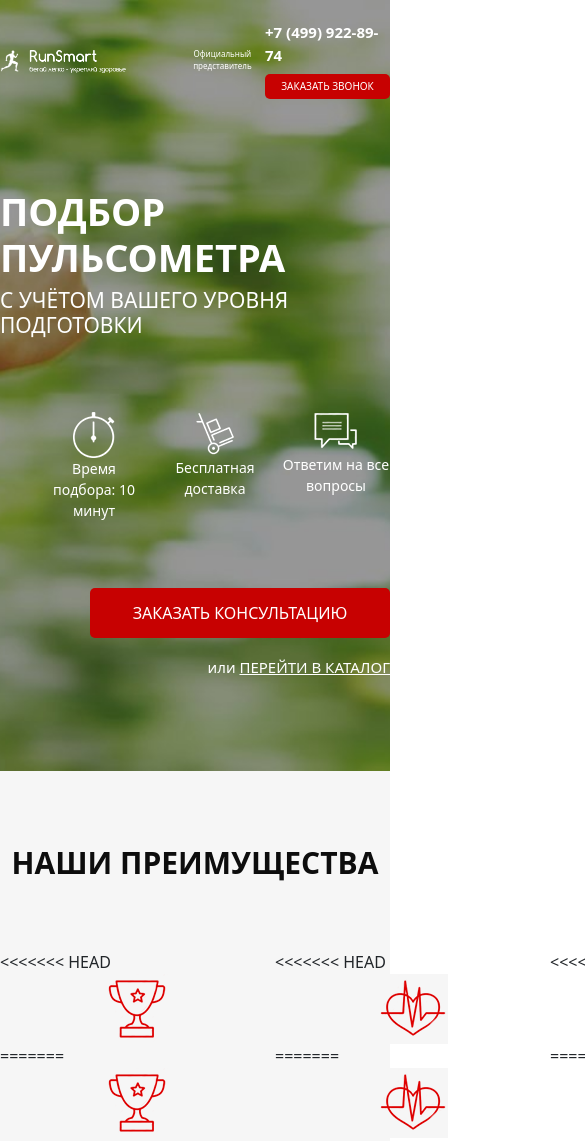
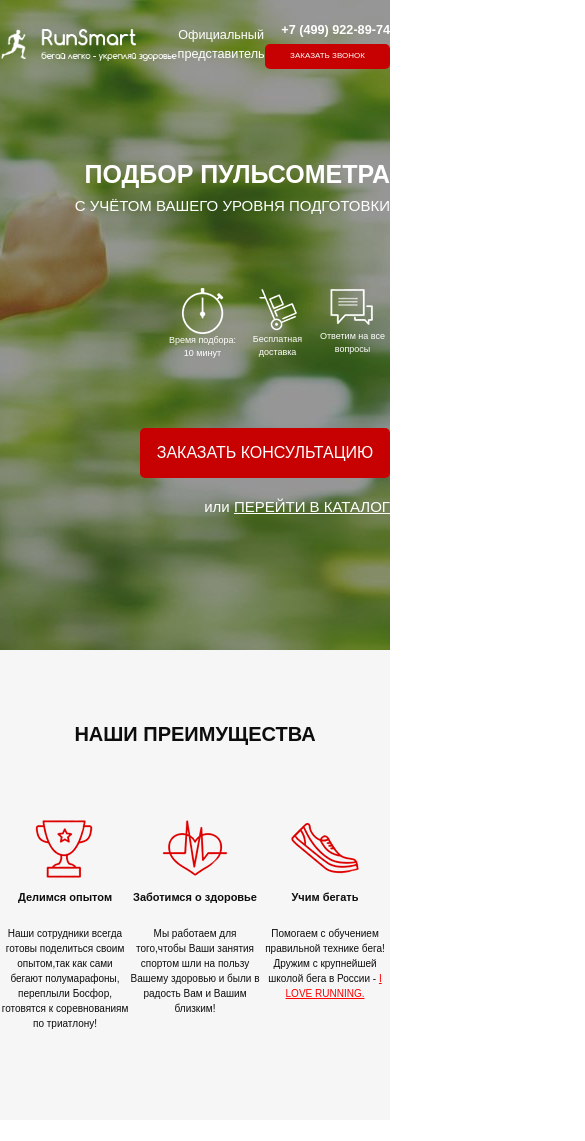
Before and after one commit to Egor797/Run-Smart, a website: page src/index.html in a window 390 px wide. Shown: the top 1141 px of the page, 585 px wide, since content can reach past the window. After the commit the page ends 1120 px from the top, so only its background shows below. Drawn offline with Linux system fonts and the light colour scheme.

Commit message:
adaptive 372px

```diff
--- a/src/index.html
+++ b/src/index.html
@@ -58,29 +58,17 @@
             <div class="title title_advantages">НАШИ ПРЕИМУЩЕСТВА</div>
         <div class="advantages__wrapper">
                 <div class="advantages__block">
-<<<<<<< HEAD
-                    <img src="icons/two_screen/icon_1.png" alt="cup">
-=======
                     <img src="icons/two_screen/icon_1.png" alt="1">
->>>>>>> f60959c660c09df7fc03ac2c5a27e7e31d80dde4
                     <div class="advantages__title">Делимся опытом</div>
                     <div class="advantages__descr">Наши сотрудники всегда готовы поделиться своим опытом,так как сами бегают полумарафоны, переплыли Босфор, готовятся к соревнованиям по триатлону!</div>
                 </div>
                 <div class="advantages__block">
-<<<<<<< HEAD
-                    <img src="icons/two_screen/icon_2.png" alt="heart">
-=======
                     <img src="icons/two_screen/icon_2.png" alt="1">
->>>>>>> f60959c660c09df7fc03ac2c5a27e7e31d80dde4
                     <div class="advantages__title">Заботимся о здоровье</div>
                     <div class="advantages__descr">Мы работаем для того,чтобы Ваши занятия спортом шли на пользу Вашему здоровью и были в радость Вам и Вашим близким!</div>
                 </div>
                 <div class="advantages__block">
-<<<<<<< HEAD
-                    <img src="icons/two_screen/icon_3.png" alt="shoes">
-=======
                     <img src="icons/two_screen/icon_3.png" alt="1">
->>>>>>> f60959c660c09df7fc03ac2c5a27e7e31d80dde4
                     <div class="advantages__title">Учим бегать</div>
                     <div class="advantages__descr">Помогаем с обучением правильной технике бега! Дружим с крупнейшей школой бега в России - <a href="#">I LOVE RUNNING.</a></div>
                 </div>
--- a/src/sass/base/_media.sass
+++ b/src/sass/base/_media.sass
@@ -1,8 +1,4 @@
-<<<<<<< HEAD
 @media (max-width: 757px)
-=======
-@media (max-width: 575px)
->>>>>>> f60959c660c09df7fc03ac2c5a27e7e31d80dde4
     .promo
         .header
             &__logo
@@ -35,18 +31,18 @@
         .header
             &__logo
                 img
-                    width: 80%
+                    width: 21vh
             &__official
-                font-size: 8px
+                font-size: 1.5vh
                 span
                     display: none
             &__phone
+                font-size: 1.5vh
+            .button
+                margin-top: 4px
+                width: 125px
+                height: 25px
                 font-size: 8px
-            .button
-                margin-top: 8px
-                width: 70px
-                height: 20px
-                font-size: 6px
         &__header
             font-size: 25px
         &__subheader
@@ -62,10 +58,17 @@
             font-size: 13px
             margin-top: 5px
         &__descr
-            width: 108px
             margin-top: 20px
-            font-size: 8px
+            font-size: 10px
     .button_main
         width: 250px
     .title
         font-size: 20px
+@media (max-width: 440px)
+        .advantages
+            &__title
+                font-size: 11px
+@media (max-width: 372px)
+        .advantages
+            &__title
+                font-size: 9px
```
Also changed, not shown: src/css/style.min.css, 1 other file.
